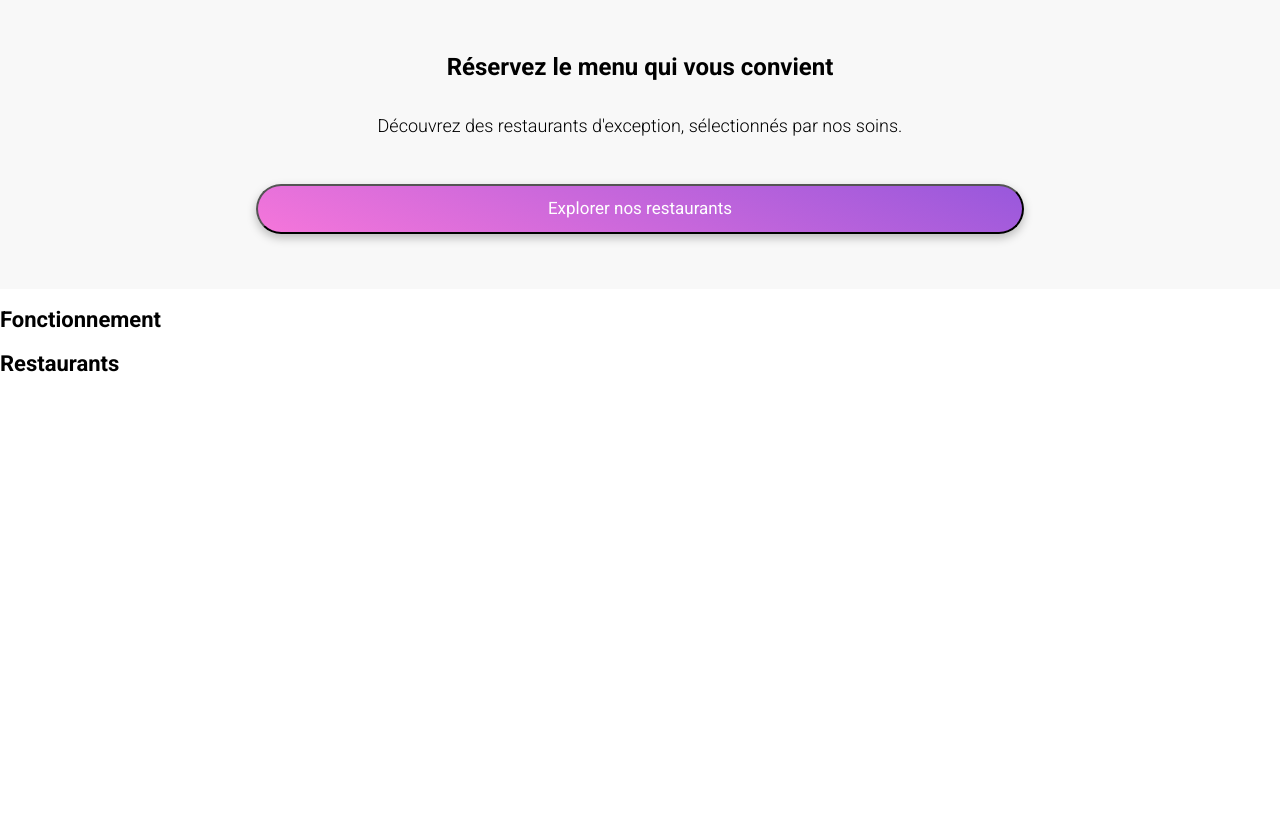
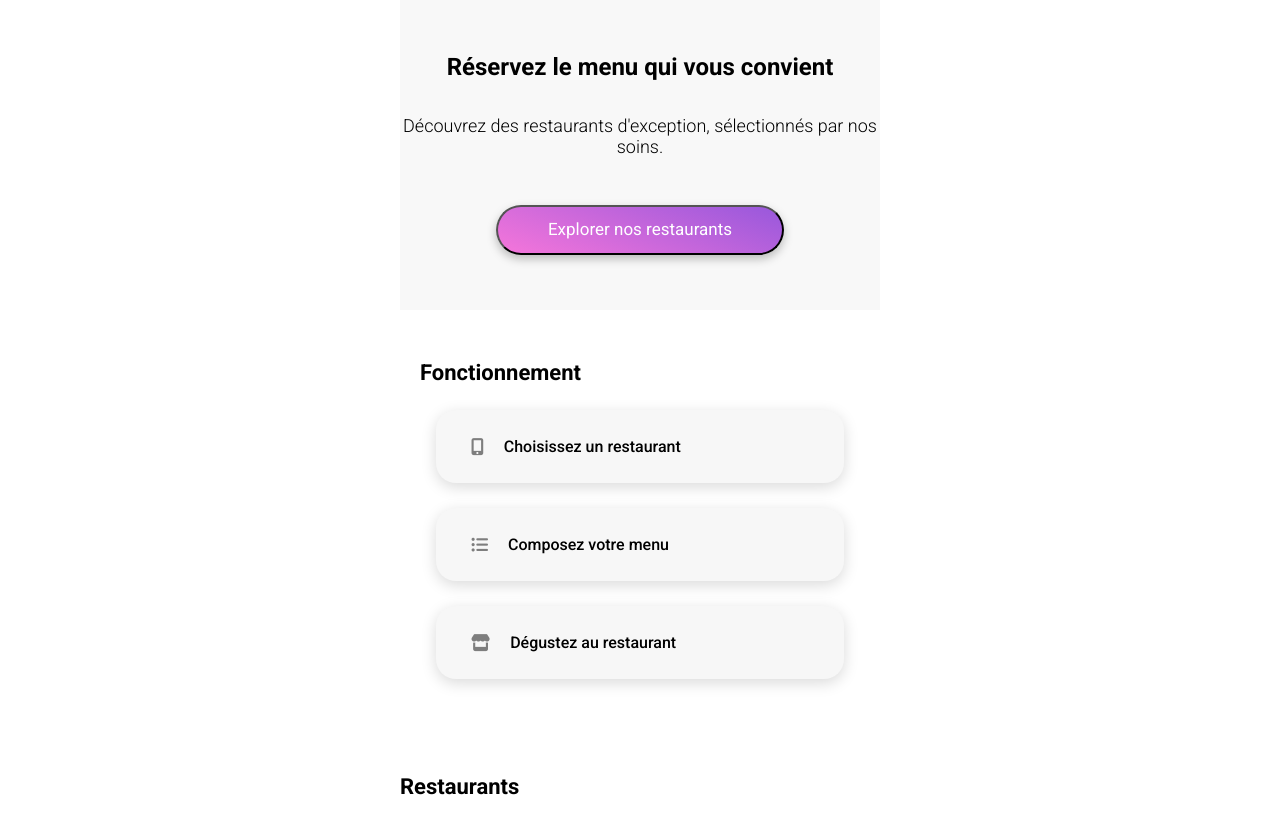
Before and after one commit to wtfshenei/ocr4ohmyfood, a website: page index.html in a window 1280 px wide. Shown: the part 119-936 px from the top of the page. Before the commit the page ends 800 px from the top, so only its background shows below. Drawn offline with Linux system fonts and the light colour scheme; a web font is replaced by a local one.

Commit message:
Suite envoi projet

```diff
--- a/index.html
+++ b/index.html
@@ -25,7 +25,7 @@
                 <section class="location">
                     <article class="location__disposal">
                         <i class="fa-solid fa-location-dot"></i>
-                        <p class="location-txt">Paris, Belleville</p>
+                        <p class="highlight-txt">Paris, Belleville</p>
                     </article>
 				</section>
 
@@ -38,11 +38,17 @@
 				</section>
 
                 <section>
-                    <article>
+                    <article class="functioning">
                         <h2>Fonctionnement</h2>
-                        <!-- Etape 1 + icone Tel + txt -->
-                        <!-- Etape 2 + icone Liste + txt -->
-                        <!-- Etape 3 + icone Shop + txt -->
+                        <div class="functioning__menu">
+                            <i class="fa-solid fa-mobile-screen-button"></i><span class="highlight-txt">Choisissez un restaurant</span>
+                        </div>
+                        <div class="functioning__menu">
+                            <i class="fa-solid fa-list-ul"></i><span class="highlight-txt">Composez votre menu</span>
+                        </div>
+                        <div class="functioning__menu">
+                            <i class="fa-solid fa-store"></i><span class="highlight-txt">Dégustez au restaurant</span>
+                        </div>
                     </article>
 				</section>
 
--- a/sass/base/_base.scss
+++ b/sass/base/_base.scss
@@ -8,6 +8,6 @@ body {
 }
 
 .container {
-	max-width: 1440px;
+	max-width: 480px;
 	margin: 0px auto 0px auto;
 }
--- a/sass/base/_typography.scss
+++ b/sass/base/_typography.scss
@@ -38,7 +38,7 @@ body {
 	line-height: 21px;
 }
 
-.location-txt {
+.highlight-txt {
 	font-family: 'Roboto';
 	font-style: normal;
 	font-size: 16px;
--- /dev/null
+++ b/sass/composants/_icones.scss
@@ -0,0 +1,8 @@
+.fa-location-dot, .fa-mobile-screen-button, .fa-list-ul, .fa-store {
+    margin-right: 20px;
+}
+
+.fa-mobile-screen-button, .fa-list-ul, .fa-store {
+    margin-left: 35px;
+    color: #7E7E7E;
+}
--- a/sass/main.scss
+++ b/sass/main.scss
@@ -1,6 +1,7 @@
 @import "./base/base";
 @import "./base/typography";
 @import "./utils/variables";
+@import "./composants/icones";
 
 .header {
     display: flex;
@@ -29,10 +30,6 @@
     }
 }
 
-.fa-location-dot {
-    margin-right: 20px;
-}
-
 .exploration {
     background-color: #f8f8f8;
     padding-top: 40px;
@@ -57,3 +54,37 @@
         }
     }
 }
+
+.functioning {
+    display: flex;
+    flex-direction: column;
+    align-items: center;
+    justify-content: space-around;
+    margin-bottom: 70px;
+
+    &>h2 {
+        align-self: flex-start;
+        margin-top: 50px;
+        margin-bottom: 25px;
+        margin-left: 20px;
+    }
+
+    &__menu {
+        display: flex;
+        align-items: center;
+        width: 85%;
+        height: 73px;
+        background: #F7F7F7;
+        box-shadow: 0px 4px 15px rgba(0, 0, 0, 0.15);
+        border-radius: 20px;
+        margin-bottom: 25px;
+
+        &:hover {
+            background-color: #F5EDFF;
+
+            &>.fa-mobile-screen-button, .fa-list-ul, .fa-store {
+                color: $colour-primary;
+            }
+        }
+    }
+}
```
Also changed, not shown: assets/css/style.css, 1 other file.
